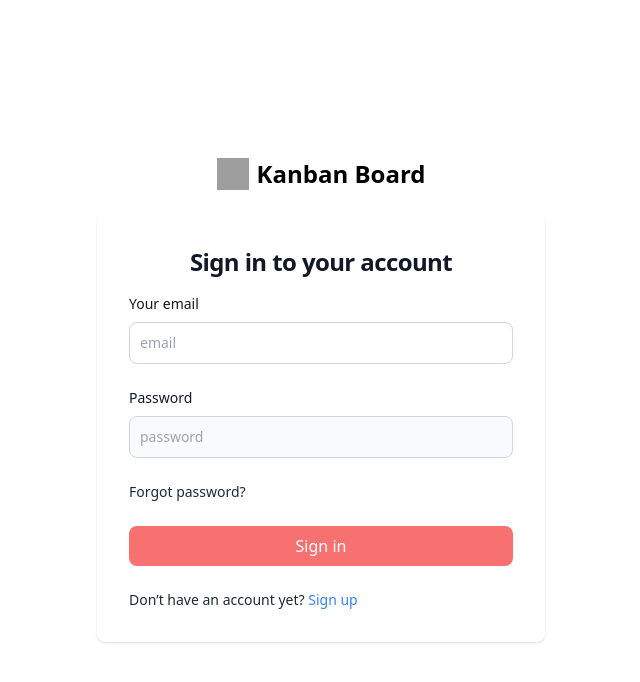
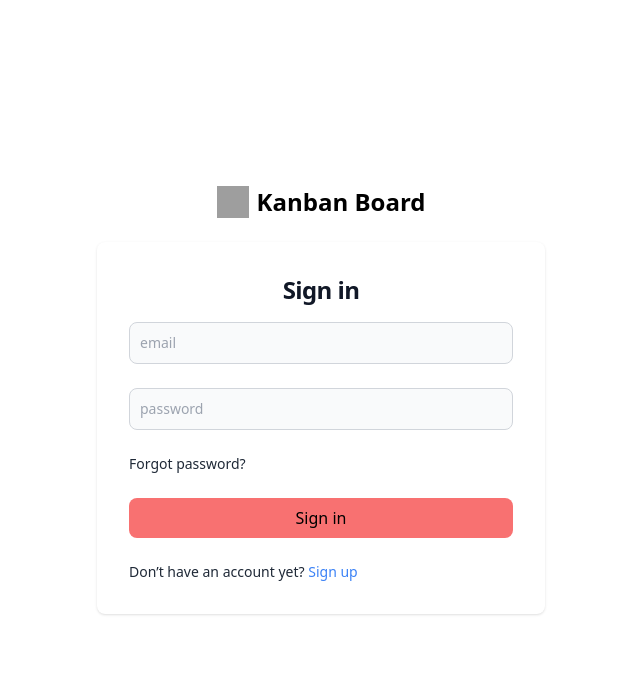
Before and after one commit to nickgendron/kanban-ui, a React (Vite) app: page /login in a window 1280 px wide. Shown: the top 682 px of the page, without its empty margins (319-959 px from the left). Built offline with nearby package versions, Linux system fonts and the light colour scheme; grey boxes are pictures that could not be loaded.

Commit message:
cleaned a few things

```diff
--- a/index.html
+++ b/index.html
@@ -2,7 +2,7 @@
 <html lang="en">
   <head>
     <meta charset="UTF-8" />
-    <link rel="icon" type="image/svg+xml" href="/src/assets/favicon.ico" />
+    <link rel="icon" type="image/svg+xml" href="src/assets/favicon.ico" />
     <meta name="viewport" content="width=device-width, initial-scale=1.0" />
     <title>Kanban Board</title>
   </head>
--- a/src/screens/Login.jsx
+++ b/src/screens/Login.jsx
@@ -53,7 +53,7 @@ export default function Login() {
   // console.log(count);
 
   return (
-    <div className="flex flex-col items-center justify-center px-6 py-8 mx-auto md:h-screen lg:py-0">
+    <div className="flex flex-col items-center justify-center px-6 py-8 mx-auto md:h-screen lg:py-0 dark:bg-gray-900">
       <a
         href="#"
         className="flex items-center mb-6 text-2xl font-semibold text-gray-900 "
@@ -65,10 +65,10 @@ export default function Login() {
         />
         <h1 className="text-black dark:text-white">Kanban Board</h1>
       </a>
-      <div className="w-full bg-white rounded-lg shadow md:mt-0 sm:max-w-md xl:p-0 ">
+      <div className="w-full bg-white rounded-lg shadow dark:border md:mt-0 sm:max-w-md xl:p-0 dark:bg-gray-800 dark:border-gray-700">
         <div className="p-6 space-y-4 bg-whitemd:space-y-6 sm:p-8">
-          <h1 className="text-xl font-bold leading-tight tracking-tight text-gray-900 md:text-2xl text-center">
-            Sign in to your account
+        <h1 className="text-xl font-bold leading-tight tracking-tight text-gray-900 md:text-2xl dark:text-white text-center">
+            Sign in
           </h1>
           <form
             className="space-y-4 md:space-y-6"
@@ -76,14 +76,14 @@ export default function Login() {
             onSubmit={handleLoginAction}
           >
             <div>
-              <label className="block mb-2 text-sm font-medium text-gray-900 ">
+              {/* <label className="block mb-2 text-sm font-medium text-gray-900 ">
                 Your email
-              </label>
+              </label> */}
               <input
                 type="email"
                 name="email"
                 id="email"
-                className="bg-gra-50 border border-gray-300 text-gray-900 sm:text-sm rounded-lg focus:ring-primay-600 focus:boder-primary-600 blok w-full p-2.5 "
+                className="bg-gray-50 border border-gray-300 text-gray-900 sm:text-sm rounded-lg focus:ring-primary-600 focus:border-primary-600 block w-full p-2.5 dark:bg-gray-700 dark:border-gray-600 dark:placeholder-gray-400 dark:text-white dark:focus:ring-blue-500 dark:focus:border-blue-500"
                 placeholder="email"
                 value={email}
                 required
@@ -91,9 +91,9 @@ export default function Login() {
               ></input>
             </div>
             <div>
-              <label className="block mb-2 text-sm font-medium text-gray-900 ">
+              {/* <label className="block mb-2 text-sm font-medium text-gray-900 ">
                 Password
-              </label>
+              </label> */}
               <input
                 type="password"
                 name="password"
@@ -102,8 +102,8 @@ export default function Login() {
                 value={password}
                 onChange={handlePasswordChange}
                 required
-                className="bg-gray-50 border border-gray-300 text-gray-900 sm:text-sm rounded-lg focus:ring-primary-600 focus:border-primary-600  w-full p-2.5 "
-              />
+                className="bg-gray-50 border border-gray-300 text-gray-900 sm:text-sm rounded-lg focus:ring-primary-600 focus:border-primary-600 block w-full p-2.5 dark:bg-gray-700 dark:border-gray-600 dark:placeholder-gray-400 dark:text-white dark:focus:ring-blue-500 dark:focus:border-blue-500"
+                />
             </div>
             <div className="flex">
               <a
@@ -113,7 +113,7 @@ export default function Login() {
                 Forgot password?
               </a>
             </div>
-            <button type="submit" className="w-full bg-red-400 h-10 rounded-lg text-white">
+            <button type="submit" className="w-full bg-red-400 h-10 rounded-lg text-black">
               Sign in
             </button>
             <p className="text-sm font-light">
--- a/src/screens/Signup.jsx
+++ b/src/screens/Signup.jsx
@@ -116,7 +116,7 @@ const Signup = () => {
               src="https://flowbite.s3.amazonaws.com/blocks/marketing-ui/logo.svg"
               alt="logo"
             />
-            <h1>Identify</h1>
+            <h1>Kanban Board</h1>
           </a>
           <div className="w-full bg-white rounded-lg shadow dark:border md:mt-0 sm:max-w-md xl:p-0 dark:bg-gray-800 dark:border-gray-700">
             <div className="p-6 space-y-4 md:space-y-6 sm:p-8">
```
